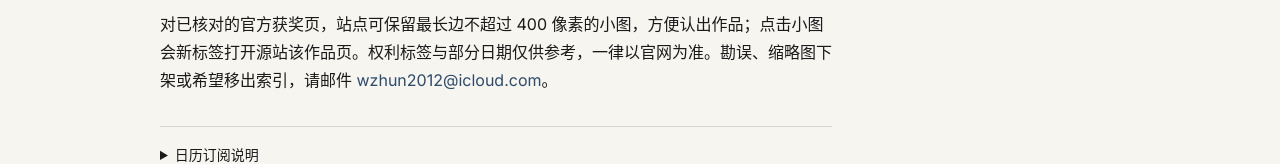
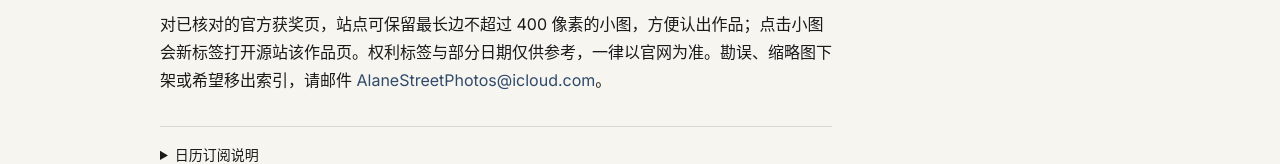
Before and after one commit to watsonkin/ALane, a Next.js app: page /about in a window 1280 px wide. Shown: the part 264-428 px from the top of the page. Built offline with nearby package versions, Linux system fonts and the light colour scheme.

Commit message:
Sync Origin tip 7ef2753: contact email AlaneStreetPhotos@icloud.com.

```diff
--- a/src/components/about-screen.tsx
+++ b/src/components/about-screen.tsx
@@ -83,10 +83,10 @@ function ChineseAbout() {
       <p>
         对已核对的官方获奖页，站点可保留最长边不超过 400 像素的小图，方便认出作品；点击小图会新标签打开源站该作品页。权利标签与部分日期仅供参考，一律以官网为准。勘误、缩略图下架或希望移出索引，请邮件{" "}
         <a
-          href="mailto:wzhun2012@icloud.com"
+          href="mailto:AlaneStreetPhotos@icloud.com"
           className="text-accent underline-offset-4 hover:underline"
         >
-          wzhun2012@icloud.com
+          AlaneStreetPhotos@icloud.com
         </a>
         。
       </p>
@@ -107,10 +107,10 @@ function EnglishAbout() {
           "For verified official winner pages, the site may keep a small index thumbnail (longest edge \u2264 400px) so you can recognize the work. Clicking it opens that work\u2019s page on the source site in a new tab. Rights labels and some dates are for reference only\u2014always trust the official site. For corrections, thumbnail takedown, or removal from the index, email "
         }
         <a
-          href="mailto:wzhun2012@icloud.com"
+          href="mailto:AlaneStreetPhotos@icloud.com"
           className="text-accent underline-offset-4 hover:underline"
         >
-          wzhun2012@icloud.com
+          AlaneStreetPhotos@icloud.com
         </a>
         .
       </p>
```
